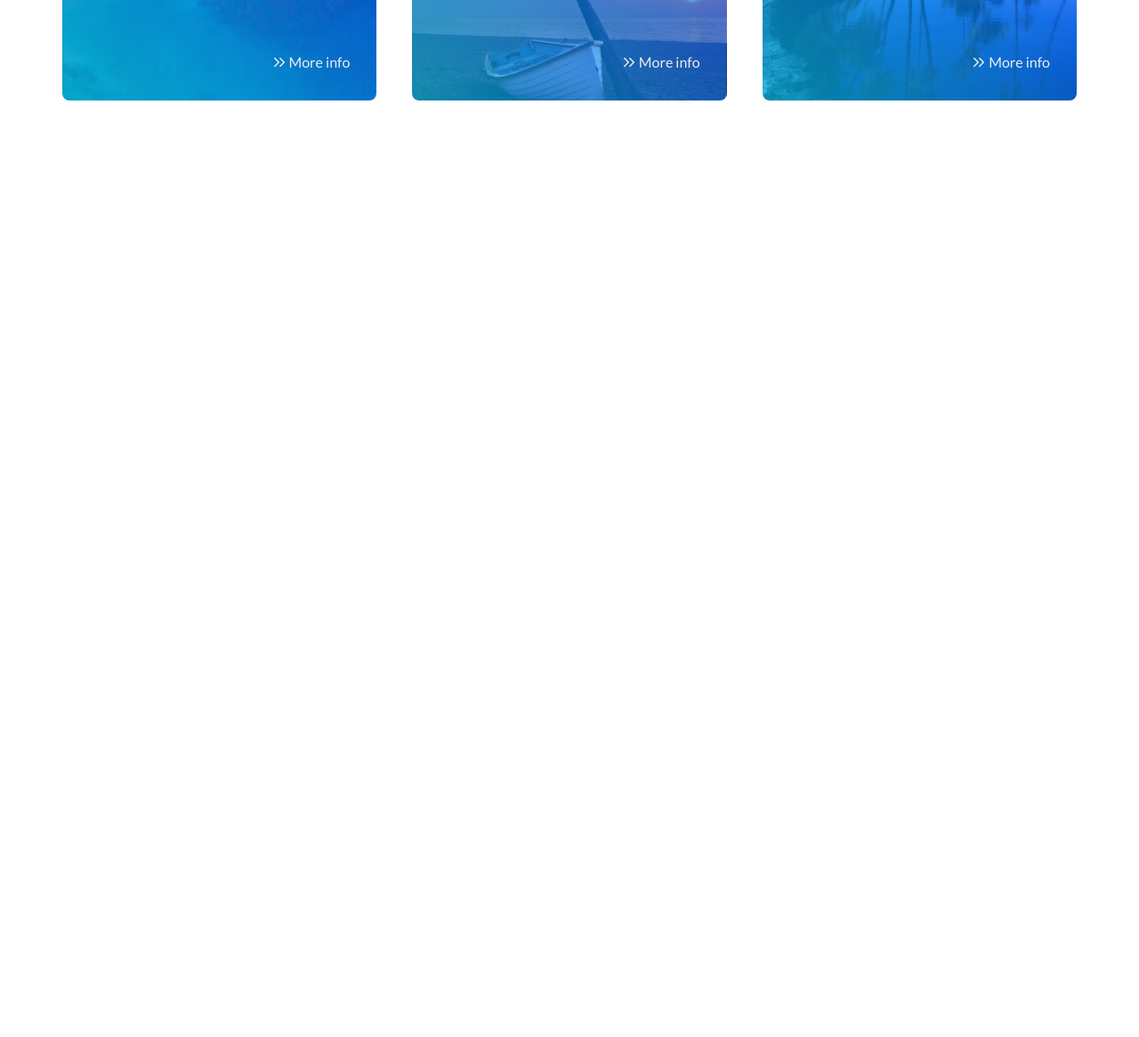
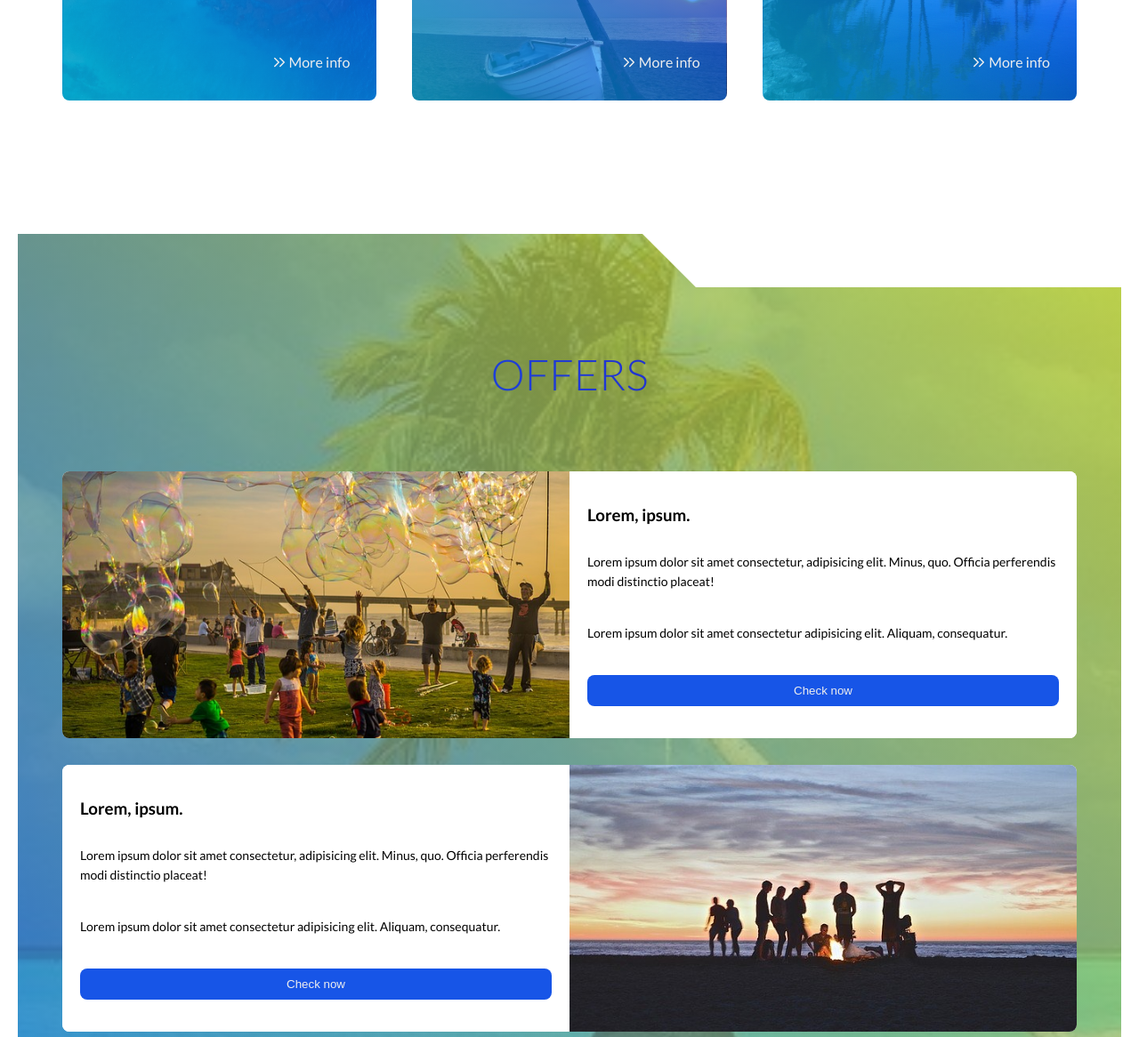
Before and after one commit to MateuszSojkaCode/Tropical-Paradise, a website: page index.html in a window 1280 px wide. Shown: the part 2615-3781 px from the top of the page at 89% size. Before the commit the page ends 2898 px from the top, so only its background shows below. Drawn offline with nearby package versions, Linux system fonts and the light colour scheme; files that its build step writes are made by us from their sources.

Commit message:
created 3 cards, no functionality

```diff
--- a/index.html
+++ b/index.html
@@ -99,7 +99,10 @@
                     <div class="islands__card islands__card--one">
                         <div class="islands__card-front islands__card-front--one">
                             <h3 class="islands__card-front-title">Lorem, ipsum.</h3>
-                            <p class="islands__card-front-text"><ion-icon name="chevron-forward-outline"></ion-icon><ion-icon name="chevron-forward-outline" class="margin-left"></ion-icon> More info</p>
+                            <p class="islands__card-front-text">
+                                <ion-icon name="chevron-forward-outline"></ion-icon>
+                                <ion-icon name="chevron-forward-outline" class="margin-left"></ion-icon> More info
+                            </p>
                         </div>
                         <div class="islands__card-back">
                             <h3 class="islands__card-back-title">Lorem, ipsum.</h3>
@@ -117,7 +120,10 @@
                     <div class="islands__card islands__card--two">
                         <div class="islands__card-front islands__card-front--two">
                             <h3 class="islands__card-front-title">Lorem, ipsum.</h3>
-                            <p class="islands__card-front-text"><ion-icon name="chevron-forward-outline"></ion-icon><ion-icon name="chevron-forward-outline" class="margin-left"></ion-icon> More info</p>
+                            <p class="islands__card-front-text">
+                                <ion-icon name="chevron-forward-outline"></ion-icon>
+                                <ion-icon name="chevron-forward-outline" class="margin-left"></ion-icon> More info
+                            </p>
                         </div>
                         <div class="islands__card-back">
                             <h3 class="islands__card-back-title">Lorem, ipsum.</h3>
@@ -135,7 +141,10 @@
                     <div class="islands__card islands__card--three">
                         <div class="islands__card-front islands__card-front--three">
                             <h3 class="islands__card-front-title">Lorem, ipsum.</h3>
-                            <p class="islands__card-front-text"><ion-icon name="chevron-forward-outline"></ion-icon><ion-icon name="chevron-forward-outline" class="margin-left"></ion-icon> More info</p>
+                            <p class="islands__card-front-text">
+                                <ion-icon name="chevron-forward-outline"></ion-icon>
+                                <ion-icon name="chevron-forward-outline" class="margin-left"></ion-icon> More info
+                            </p>
                         </div>
                         <div class="islands__card-back">
                             <h3 class="islands__card-back-title">Lorem, ipsum.</h3>
@@ -152,6 +161,44 @@
                 </div>
             </div>
         </section>
+
+        <section class="offers section-padding">
+            <h2 class="heading-secondary margin-top">Offers</h2>
+            <div class="container">
+                <div class="offers__box">
+                    <div class="offers__card offers__card--one">
+                        <img  class="offers__card-img offers__card-img--one" src="./src/img/option1.jpg" alt="">
+                        <div class="offers__card-info">
+                            <h3 class="offers__card-title">Lorem, ipsum.</h3>
+                            <p class="offers__card-text">Lorem ipsum dolor sit amet consectetur, adipisicing elit. Minus, quo. Officia perferendis modi distinctio placeat!</p>
+                            <p class="offers__card-text">Lorem ipsum dolor sit amet consectetur adipisicing elit. Aliquam, consequatur.</p>
+                            <button class="offers__card-btn">Check now</button>
+                        </div>
+                    </div>
+                    <div class="offers__card offers__card--two">
+                        <img  class="offers__card-img offers__card-img--two offers__card-img--right" src="./src/img/option2.jpg" alt="">
+                        <div class="offers__card-info">
+                            <h3 class="offers__card-title">Lorem, ipsum.</h3>
+                            <p class="offers__card-text">Lorem ipsum dolor sit amet consectetur, adipisicing elit. Minus, quo. Officia perferendis modi distinctio placeat!</p>
+                            <p class="offers__card-text">Lorem ipsum dolor sit amet consectetur adipisicing elit. Aliquam, consequatur.</p>
+                            <button class="offers__card-btn">Check now</button>
+                        </div>
+                    </div>
+                    <div class="offers__card offers__card--three">
+                        <img  class="offers__card-img offers__card-img--three" src="./src/img/option3.jpg" alt="">
+                        <div class="offers__card-info">
+                            <h3 class="offers__card-title">Lorem, ipsum.</h3>
+                            <p class="offers__card-text">Lorem ipsum dolor sit amet consectetur, adipisicing elit. Minus, quo. Officia perferendis modi distinctio placeat!</p>
+                            <p class="offers__card-text">Lorem ipsum dolor sit amet consectetur adipisicing elit. Aliquam, consequatur.</p>
+                            <button class="offers__card-btn">Check now</button>
+                        </div>
+                    </div>
+
+                </div>
+            </div>
+            <div class="white-block white-block--right"></div>
+            <div class="white-block white-block--left"></div>
+        </section>
     </main>
 
 
--- a/src/SASS/main.scss
+++ b/src/SASS/main.scss
@@ -264,6 +264,8 @@ li {
 	}
 }
 
+// ISLANDS
+
 .islands{
 	&__box{
 		display: grid;
@@ -282,9 +284,6 @@ li {
 			}
 			.islands__card-back{
 				transform: rotateY(0);
-			}
-			.islands__card-back-button{
-				opacity: 1;
 			}
 		}
 		&-front{
@@ -351,19 +350,18 @@ li {
 			}
 			&-button{
 				position: absolute;
-				bottom: 2rem;
+				bottom: 3rem;
 				left: 50%;
-				transform: translateX(-50%);
 				width: 80%;
 				padding: 1rem 2rem;
 				color: $dark-grey-1;
 				text-transform: uppercase;
-				// border: none;
-				// border-radius: 8px;
-				// background-color: $cta-color;
-				transition: background-color .3s, opacity .5s;
+				border: none;
+				border-radius: 8px;
+				background-color: $cta-color;
+				transform: translateX(-50%);
+				transition: background-color .3s;
 				cursor: pointer;
-				// opacity: 0;
 				&:hover{
 					background-color: $cta-color-hover;
 				}
@@ -374,6 +372,59 @@ li {
 .margin-left{
 	margin-left: -1rem;
 }
+
+// OFFERS
+
+.offers{
+	position: relative;
+	background-image: $blue-gradient, url(../../src/img/offer-mini.jpg);
+	background-position: center;
+	background-size: cover;
+	overflow: hidden;
+
+	&__box{
+		display: grid;
+		gap: 3rem;
+		padding: 3rem;
+	}
+	&__card{
+		border-radius: 8px;
+		background-color: #fff;
+		overflow: hidden;
+
+		&-img{
+			width: 100%;
+			transition: transform .3s;
+			max-height: 300px;
+			object-fit: cover;
+			&:hover{
+				transform: scale(1.1);
+			}
+		}
+		&-info{
+			padding: 2rem;
+			background-color: rgb(255, 255, 255);
+			z-index: 10;
+		}
+		&-text{
+			padding: 1rem 0;
+			font-size: 1.4rem;
+		}
+		&-btn{
+			margin-top: 1rem;
+			padding: 1rem 2rem;
+			width: 100%;
+			border: none;
+			border-radius: 8px;
+			color: $light-gray-e;
+			background-color: $main-color;
+			cursor: pointer;
+		}
+
+	}
+
+}
+
 //media
 
 @media (min-width: 768px) {
@@ -491,6 +542,22 @@ li {
 			}
 		}
 	}
+	.offers{
+		&__box{
+			grid-template-columns: repeat(4, 1fr);
+		}
+		&__card{
+			&--one{
+				grid-column: 1/3;
+			}
+			&--two{
+				grid-column: 3/5;
+			}
+			&--three{
+				grid-column: 2/4;
+			}
+		}
+	}
 }
 
 @media (min-width: 992px) {
@@ -542,4 +609,36 @@ li {
 			gap: 4rem;
 		}
 	}
+	.offers{
+		&__box{
+			grid-template-rows: repeat(3, 1fr);
+		}
+		&__card{
+			display: grid;
+			grid-template-columns: repeat(2, 1fr);
+			&--one{
+				grid-row: 1/2;
+				grid-column: 1/-1;
+			}
+			&--two{
+				grid-row: 2/3;
+				grid-column: 1/-1;
+				order: 0;
+			}
+			&--three{
+				grid-row: 3/4;
+				grid-column: 1/-1;
+			}
+			&-img{
+				&--right{
+					order: 1;
+				}
+			}
+			&-info{
+				display: flex;
+				flex-direction: column;
+				justify-content: space-evenly;
+			}
+		}
+	}
 }
--- a/src/SASS/utilities/_components.scss
+++ b/src/SASS/utilities/_components.scss
@@ -35,6 +35,12 @@
 	}
 }
 
+//margin
+
+.margin-top{
+	margin-top: 2rem;
+}
+
 //white-block
 
 .white-block {
```
Also changed, not shown: css/main.css (added), 1 other file. Lines whose indentation alone changed are shown as unchanged.
